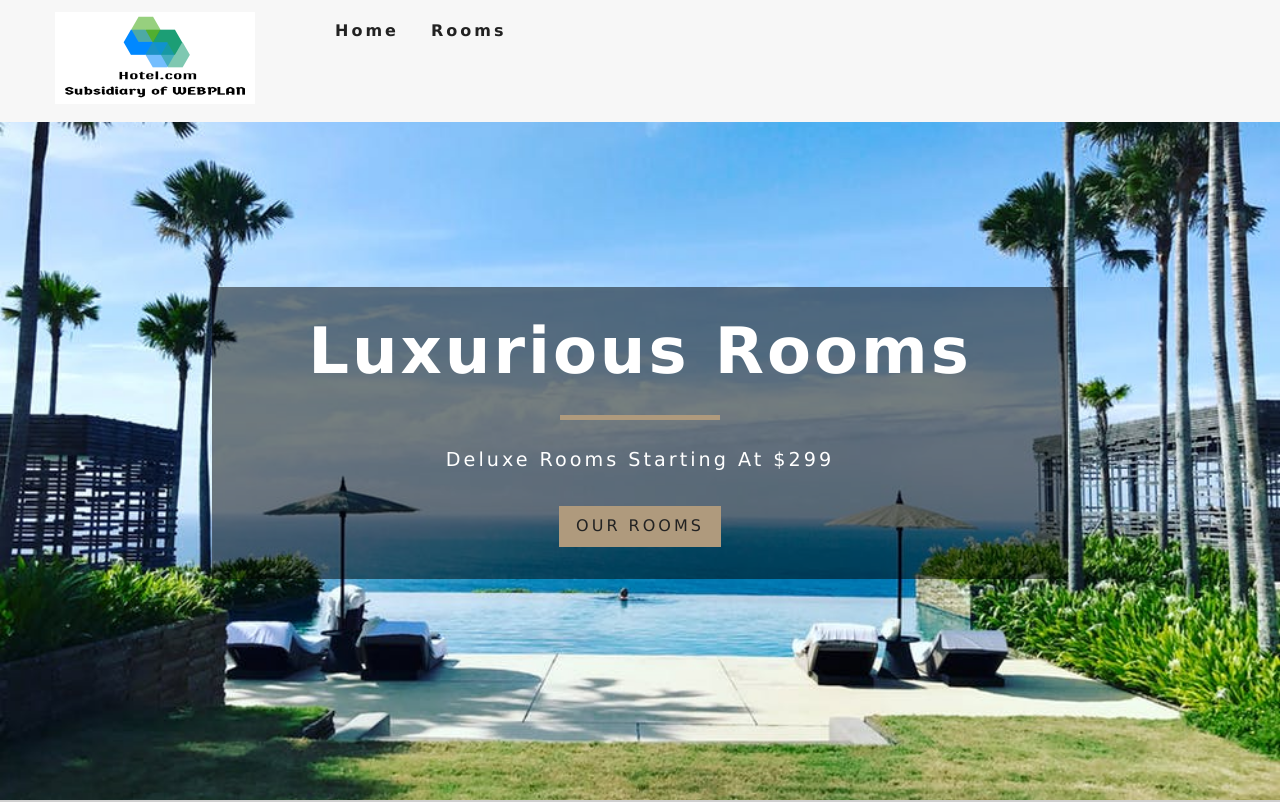
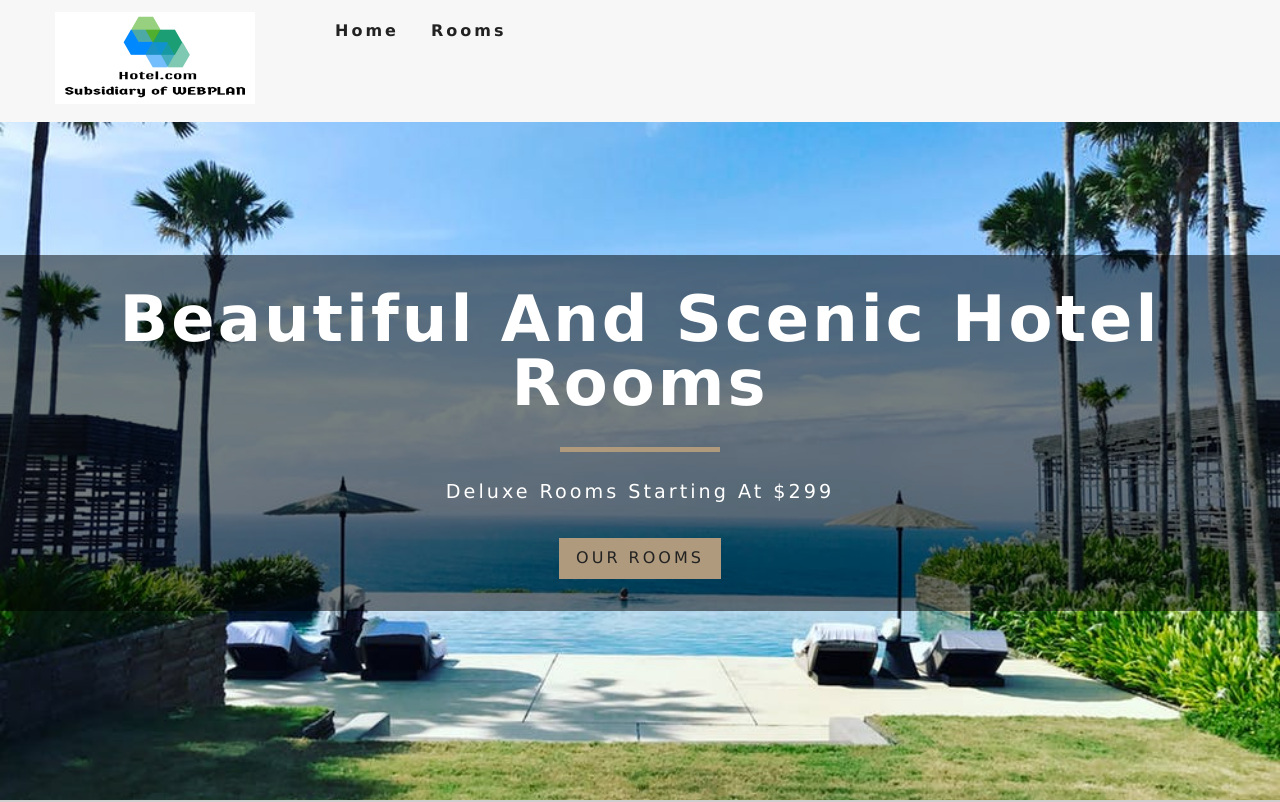
Before and after one commit to ceno2017/hotel.com, a React (Create React App) app: page / in a window 1280 px wide. Shown: the top 802 px of the page. Built offline with nearby package versions, Linux system fonts and the light colour scheme; no server answers.

Commit message:
Changes to home page
Changes to home page

```diff
--- a/src/pages/Home.js
+++ b/src/pages/Home.js
@@ -11,7 +11,7 @@ export default function Home() {
     <>
       <Hero>
         <Banner
-          title="luxurious rooms"
+          title="Beautiful and Scenic Hotel rooms"
           subtitle="deluxe rooms starting at $299"
         >
           <Link to="/rooms" className="btn-primary">
```
